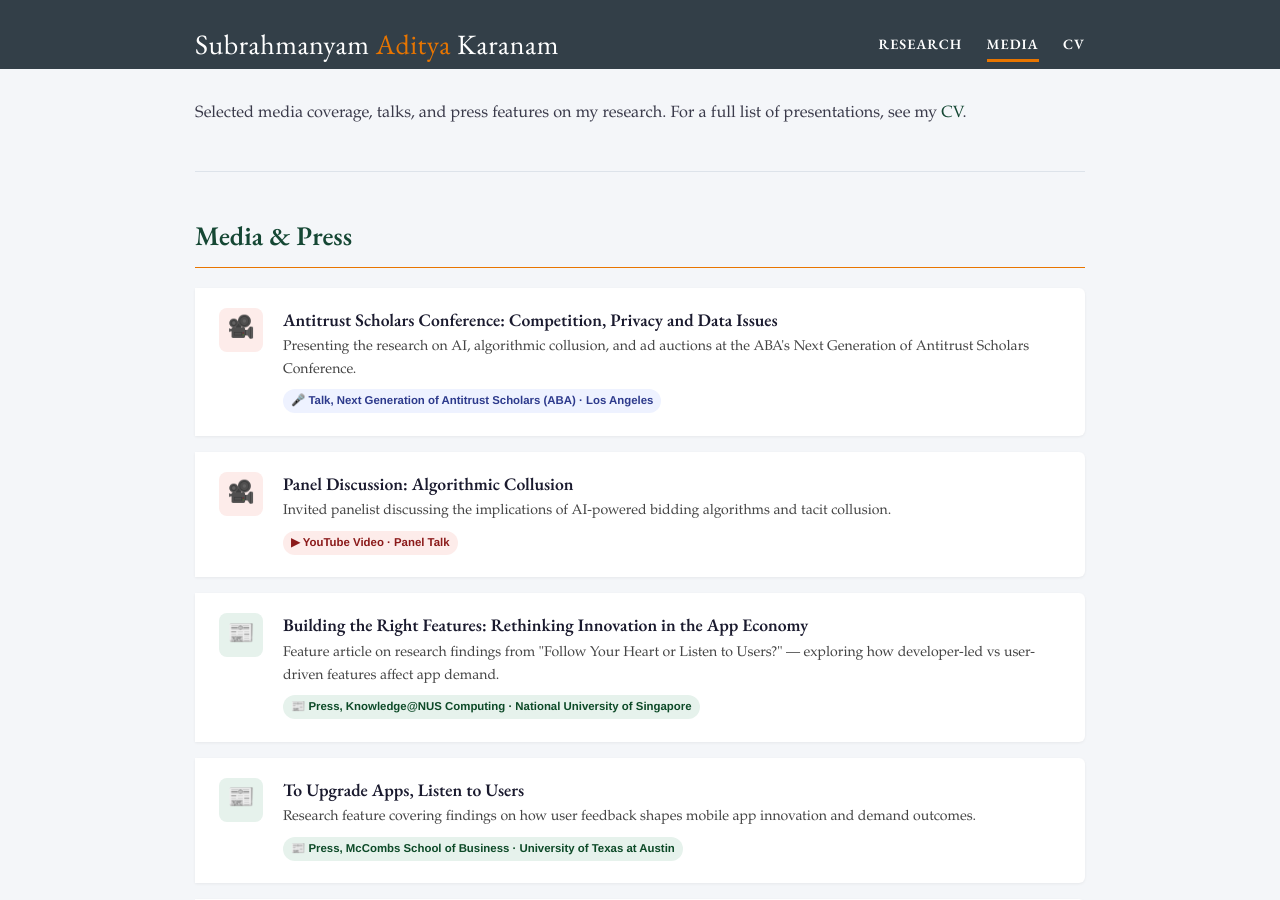
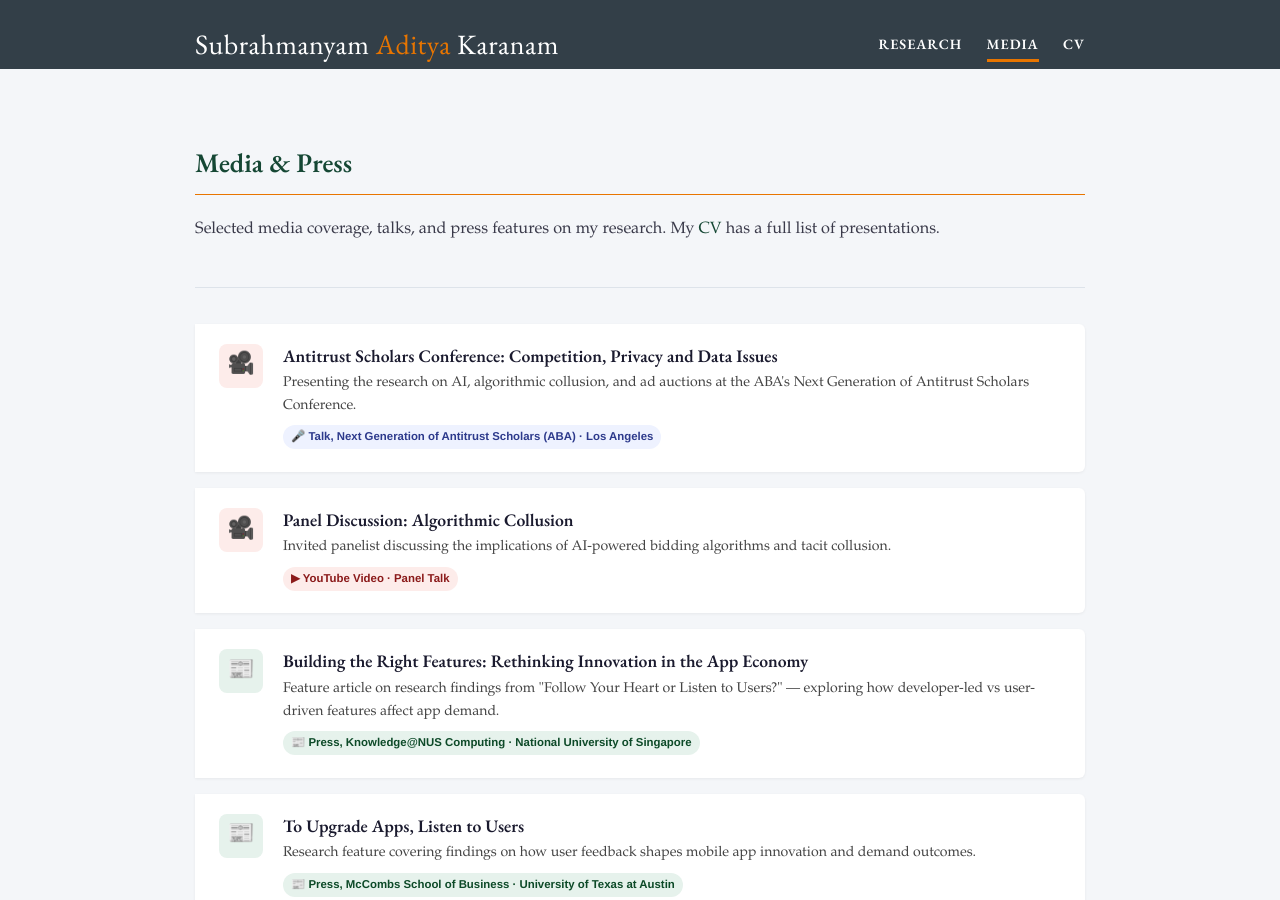
Before and after one commit to askaranam/askaranam.github.io, a Jekyll site: the page built from media.html, in a window 1280 px wide and 900 px high. Built offline with Jekyll 4.4.1, drawn with Linux system fonts in a browser that asks for light colours; nearby versions of some CDN libraries; some web fonts are replaced.

Commit message:
Update media.html

```diff
--- a/media.html
+++ b/media.html
@@ -101,11 +101,13 @@ render_with_liquid: false
 }
 </style>
 
-<div class="media-intro">
-<p>Selected media coverage, talks, and press features on my research. For a full list of presentations, see my <a href="http://askaranam.github.io/docs/Aditya_CV.pdf" style="color:#154734;">CV</a>.</p>
-</div>
+
 
 <h2 class="section-heading">Media & Press</h2>
+
+<div class="media-intro">
+<p>Selected media coverage, talks, and press features on my research. My <a href="http://askaranam.github.io/docs/Aditya_CV.pdf" style="color:#154734;">CV</a> has a full list of presentations.</p>
+</div>
 
 <ul class="media-timeline">
 
```
